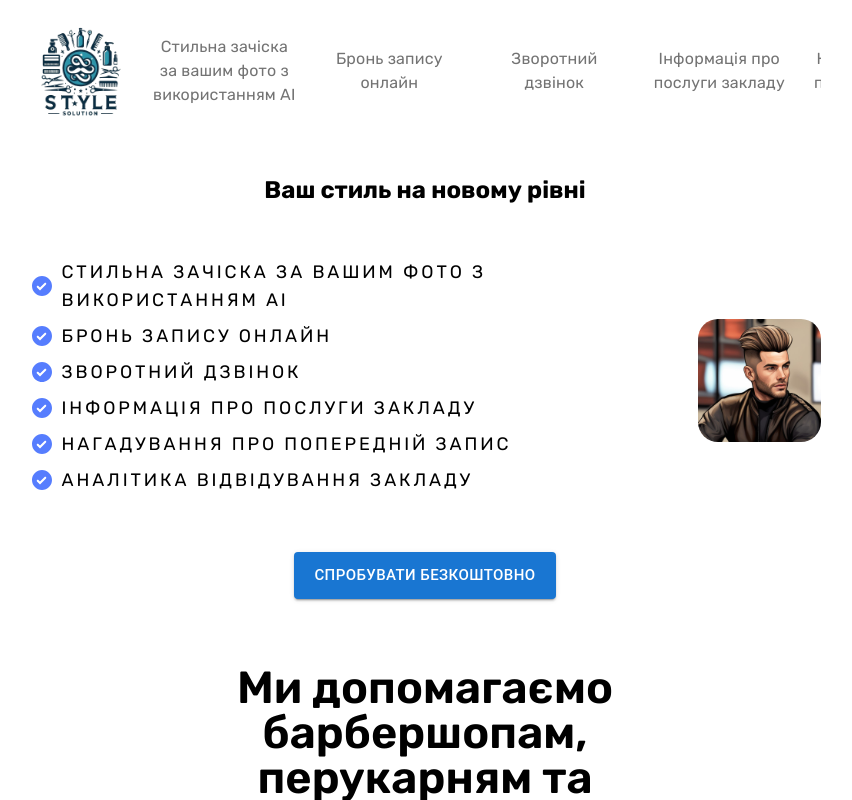
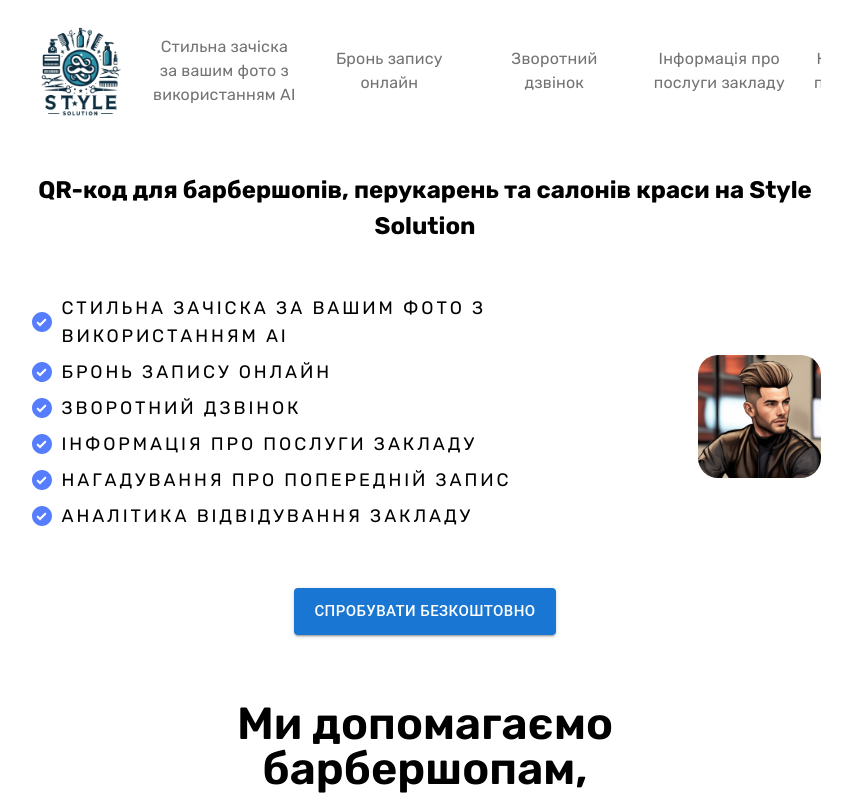
Before and after one commit to Vladymyr226/style-solution, a React (Create React App) app: page / in a window 1280 px wide. Shown: the whole page, without its empty margins (215-1067 px from the left). Built offline with nearby package versions, Linux system fonts and the light colour scheme.

Commit message:
change main header

```diff
--- a/src/views/Home/Home.tsx
+++ b/src/views/Home/Home.tsx
@@ -21,7 +21,7 @@
   return (
     <div className={s.home}>
       <section id="sub_header" className={s.subTitle}>
-        <h1 style={{ textAlign: 'center' }}>Ваш стиль на новому рівні</h1>
+        <h1 style={{ textAlign: 'center' }}>QR-код для барбершопів, перукарень та салонів краси на Style Solution</h1>
         <div className={s.subTitleContent}>
           <div>
             <Features features={CARDS[0].features} />
```
